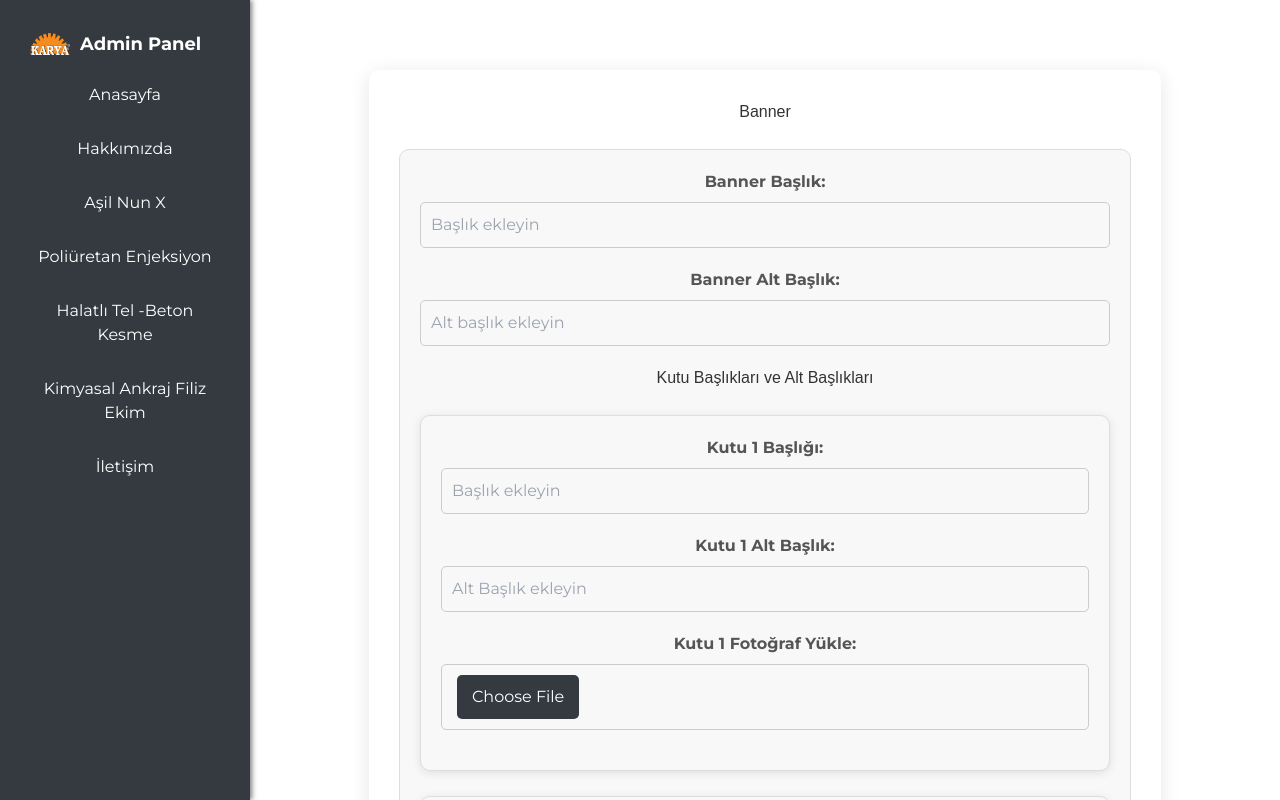
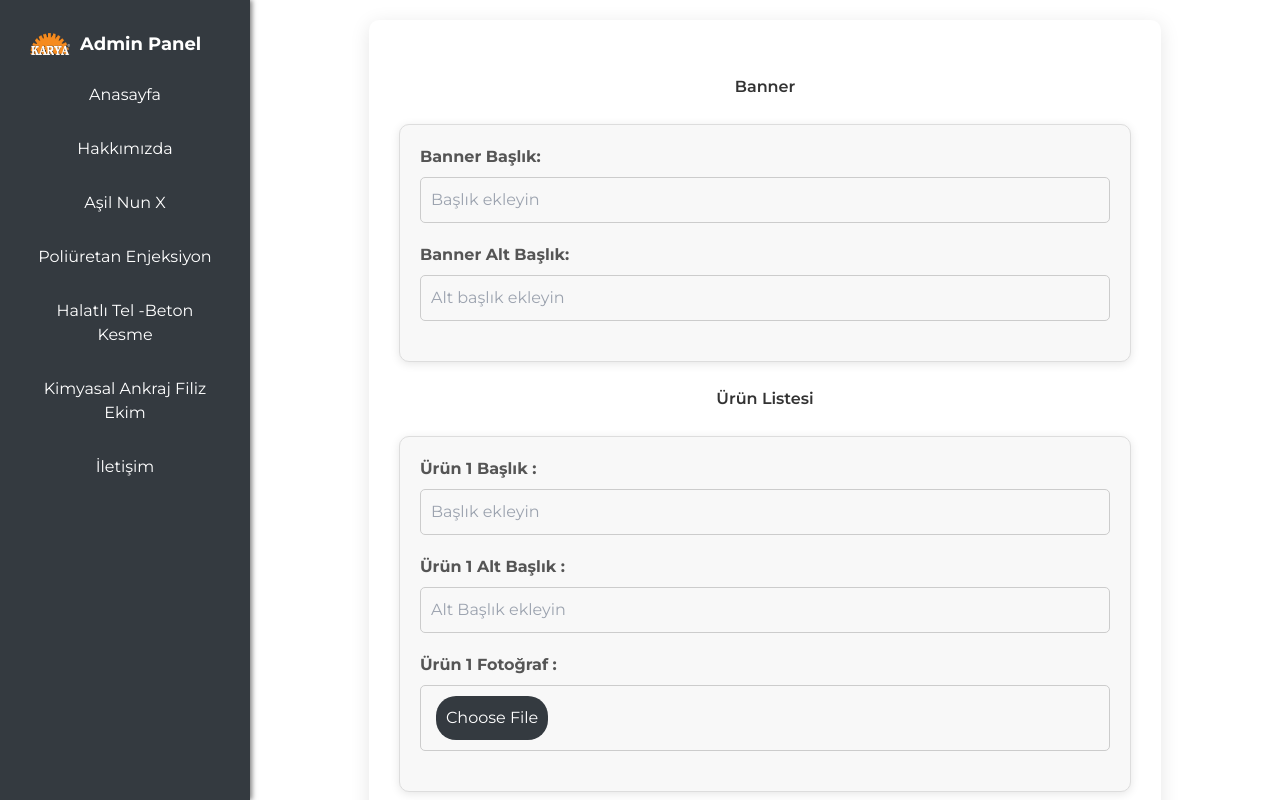
Before and after one commit to serhattomak/karya-1, a React (Create React App) app: page /login in a window 1280 px wide. Both pictures are taken after typing "Sample", "Sample123" into the empty fields and a click on the button "Giriş Yap". Shown: the top 800 px of the page. Built offline with nearby package versions, Linux system fonts and the light colour scheme; no server answers.

Commit message:
Admin Home Panel

```diff
--- a/src/admin/pages/AboutUs/AboutUs.css
+++ b/src/admin/pages/AboutUs/AboutUs.css
@@ -1,6 +1,6 @@
 .page-editor {
   max-width: 80%;
-  margin: 50px auto;
+  margin: 0px auto;
   padding: 30px;
   border-radius: 10px;
   background-color: #ffffff;
@@ -8,10 +8,9 @@
 }
 
 .page-editor h2 {
-  text-align: center;
+  text-align: left;
   margin-bottom: 25px;
   color: #343a40;
-  font-family: "Arial", sans-serif;
 }
 
 .form-group {
--- a/src/admin/pages/AsilNunX/AsilNunX.css
+++ b/src/admin/pages/AsilNunX/AsilNunX.css
@@ -75,9 +75,9 @@ input[type="file"]::file-selector-button {
   background-color: #343a40;
   color: white;
   margin-left: 5px;
-  padding: 10px 15px;
+  padding: 10px 10px;
   border: none;
-  border-radius: 5px;
+  border-radius: 20px;
   cursor: pointer;
 }
 
--- a/src/admin/pages/Home/Home.css
+++ b/src/admin/pages/Home/Home.css
@@ -1,6 +1,6 @@
 .admin-panel {
   max-width: 80%;
-  margin: 50px auto;
+  margin: 0px auto;
   padding: 30px;
   border-radius: 10px;
   background-color: #ffffff;
@@ -9,9 +9,9 @@
 
 .panel-title {
   text-align: center;
-  margin-bottom: 25px;
+  font-weight: 600;
+  margin: 25px 0;
   color: #333;
-  font-family: "Arial", sans-serif;
 }
 
 .form-group {
@@ -23,6 +23,7 @@
   margin-bottom: 8px;
   font-weight: bold;
   color: #555;
+  text-align: left;
 }
 
 .form-group input[type="text"],
@@ -46,15 +47,17 @@
   max-width: 150px; /* Yeni maksimum genişlik */
   max-height: 150px; /* Yeni maksimum yükseklik */
   border-radius: 5px;
-  border: 1px solid #ccc;
+  border: 1px solid #ddd;
   padding: 5px;
 }
 
 .banner-form {
   background-color: #f8f8f8;
   border: 1px solid #ddd;
+  box-shadow: 0 2px 10px rgba(0, 0, 0, 0.1);
   border-radius: 10px;
   padding: 20px;
+
 }
 
 .box {
--- a/src/admin/pages/Home/Home.js
+++ b/src/admin/pages/Home/Home.js
@@ -129,7 +129,8 @@ const Home = () => {
       {isAuthenticated ? (
         <>
           <h2 className="panel-title">Banner</h2>
-          <form onSubmit={handleSave} className="banner-form">
+          <form onSubmit={handleSave}>
+            <div className="banner-form">
               <div className="form-group">
                 <label htmlFor="bannerTitle">Banner Başlık:</label>
                 <input
@@ -150,13 +151,14 @@ const Home = () => {
                   placeholder="Alt başlık ekleyin"
                 />
               </div>
+            </div>
 
-            <h2 className="panel-title">Kutu Başlıkları ve Alt Başlıkları</h2>
+            <h2 className="panel-title">Ürün Listesi </h2>
             {boxes.map((box, index) => (
               <div key={index} className="box">
                 <div className="form-group">
                   <label htmlFor={`boxTitle${index}`}>
-                    Kutu {index + 1} Başlığı:
+                    Ürün {index + 1} Başlık :
                   </label>
                   <input
                     type="text"
@@ -168,7 +170,7 @@ const Home = () => {
                 </div>
                 <div className="form-group">
                   <label htmlFor={`boxSubtitle${index}`}>
-                    Kutu {index + 1} Alt Başlık:
+                    Ürün {index + 1} Alt Başlık :
                   </label>
                   <input
                     type="text"
@@ -182,7 +184,7 @@ const Home = () => {
                 </div>
                 <div className="form-group">
                   <label htmlFor={`boxImage${index}`}>
-                    Kutu {index + 1} Fotoğraf Yükle:
+                    Ürün {index + 1} Fotoğraf :
                   </label>
                   <input
                     type="file"
@@ -194,7 +196,7 @@ const Home = () => {
                 {box.image && (
                   <img
                     src={box.image}
-                    alt={`Kutu ${index + 1}`}
+                    // alt={`Ürün ${index + 1}`}
                     className="preview-image"
                   />
                 )}
--- a/src/admin/pages/Login/Login.css
+++ b/src/admin/pages/Login/Login.css
@@ -75,9 +75,9 @@ input[type="password"] {
 button[type="submit"] {
   width: 100%;
   border: 0;
-  border-radius: 25px;
+  border-radius: 20px;
   padding: 14px;
-  background: #f68b1f;
+  background: #343a40;
   color: #fff;
   display: inline-block;
   cursor: pointer;
@@ -94,7 +94,7 @@ button[type="submit"]:hover {
   padding: 40px;
   height: 100vh;
   background-color: #fad961;
-  background-image: linear-gradient(90deg, #232526 0%,  #414345 100%);
+  background-image: linear-gradient(90deg, #232526 0%, #414345 100%);
 
   display: flex;
   flex-wrap: wrap;
```
Also changed, not shown: 1 other file (tests, documents, lock files or other folders). Lines whose indentation alone changed are shown as unchanged.
